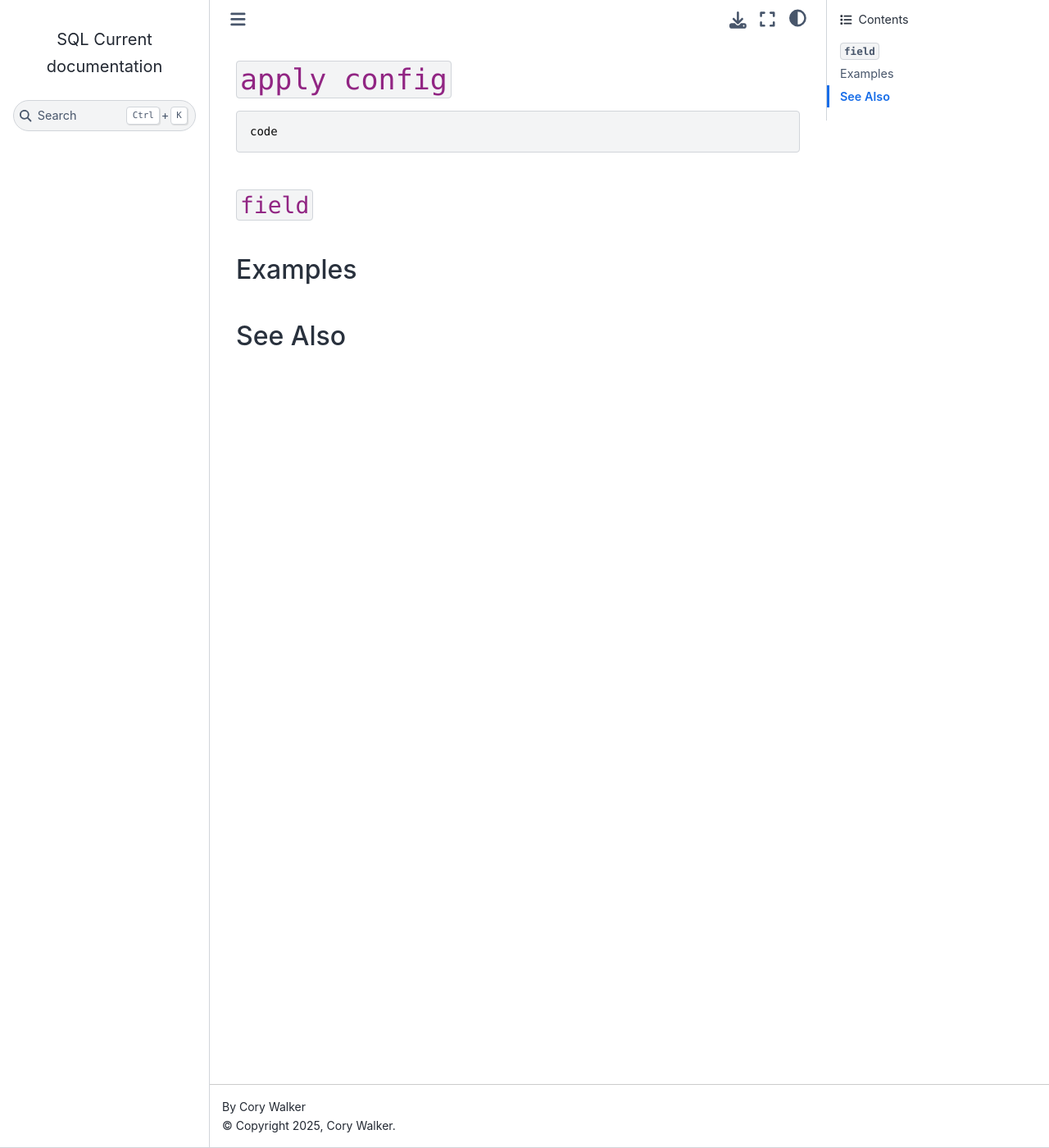
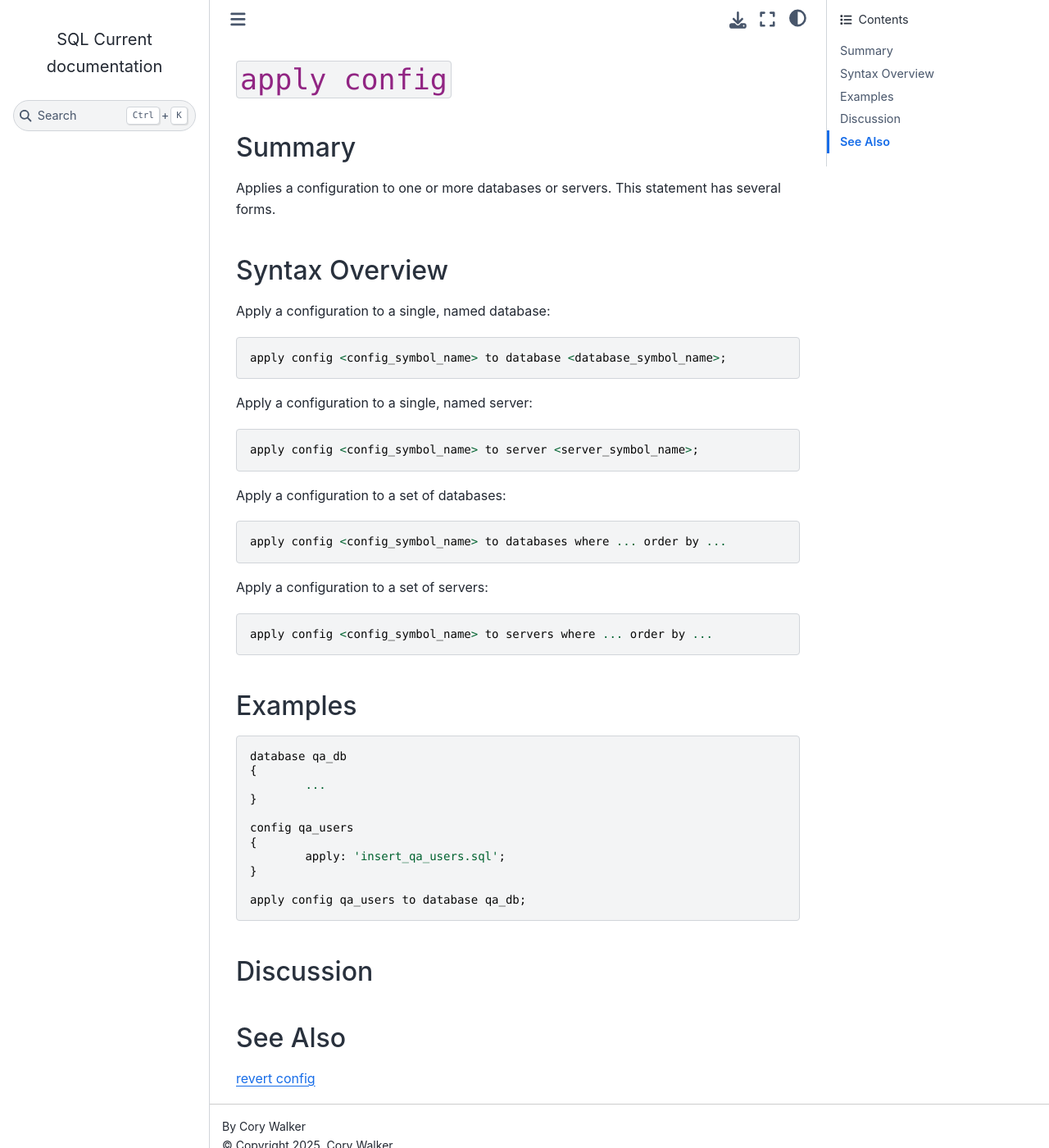
Before and after one commit to cwses1/sqlcurrent-dot-com, a Sphinx documentation site: the page built from source/apply-config-statement.rst, in a window 1280 px wide and 1400 px high. Shown: the whole window at 82% size. Built offline with Sphinx 7.4.7 and the Sphinx Book theme 1.1.4, drawn with Linux system fonts in a browser that asks for light colours.

Commit message:
apply config statement documentation.

```diff
--- a/source/apply-config-statement.rst
+++ b/source/apply-config-statement.rst
@@ -3,17 +3,59 @@
 ``apply config``
 ========================================================================================================================
 
+Summary
+-----------------
+Applies a configuration to one or more databases or servers.
+This statement has several forms.
+
+Syntax Overview
+-----------------
+
+Apply a configuration to a single, named database:
+
 ::
 
-	code
+	apply config <config_symbol_name> to database <database_symbol_name>;
 
-``field``
+Apply a configuration to a single, named server:
+
+::
+
+	apply config <config_symbol_name> to server <server_symbol_name>;
+
+Apply a configuration to a set of databases:
+
+::
+
+	apply config <config_symbol_name> to databases where ... order by ...
+
+Apply a configuration to a set of servers:
+
+::
+
+	apply config <config_symbol_name> to servers where ... order by ...
+
+Examples
 -----------------
 
+::
 
-Examples
+	database qa_db
+	{
+		...
+	}
+
+	config qa_users
+	{
+		apply: 'insert_qa_users.sql';
+	}
+
+	apply config qa_users to database qa_db;
+
+Discussion
 -----------------
 
 
 See Also
 -----------------
+:ref:`revert-config-statement`
--- a/source/index.rst
+++ b/source/index.rst
@@ -18,6 +18,7 @@ And all of your databases in the QA environment would go back to version 1.0.0,
 * :ref:`statement-reference`
 * :ref:`license-section`
 * :ref:`credits-section`
+* :ref:`todo-section`
 
 .. * :ref:`use-cases-section`
 .. * :ref:`examples-section`
```
Also changed, not shown: source/todo-section.rst (added, +7 -0 lines), 1 other file.
